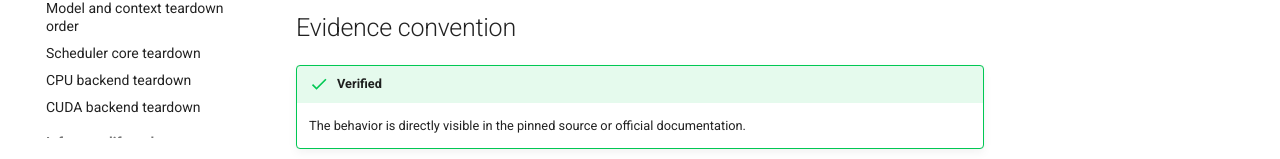
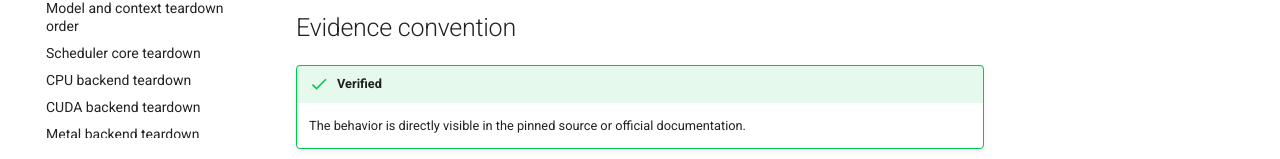
Before and after one commit to mohammed-alaa40123/How.to.llama.cpp, an MkDocs documentation site: the page built from docs/index.md, in a window 1280 px wide and 900 px high, scrolled down 636 px. Shown: the part 738-897 px from the top of the window. Built offline with MkDocs 1.6.1 and Material for MkDocs 9.7.7, drawn with Linux system fonts in a browser that asks for light colours; comment, search, counter and statistics services are not loaded.

Commit message:
docs: link Metal teardown audit

```diff
--- a/mkdocs.yml
+++ b/mkdocs.yml
@@ -88,6 +88,7 @@ nav:
       - Scheduler core teardown: architecture/scheduler-teardown-core.md
       - CPU backend teardown: architecture/cpu-backend-teardown.md
       - CUDA backend teardown: architecture/cuda-backend-teardown.md
+      - Metal backend teardown: architecture/metal-backend-teardown.md
   - Inference lifecycle:
       - Brief end to end: lifecycle/end-to-end.md
       - Decode and graph reuse: lifecycle/decode-graph-reuse.md
```
